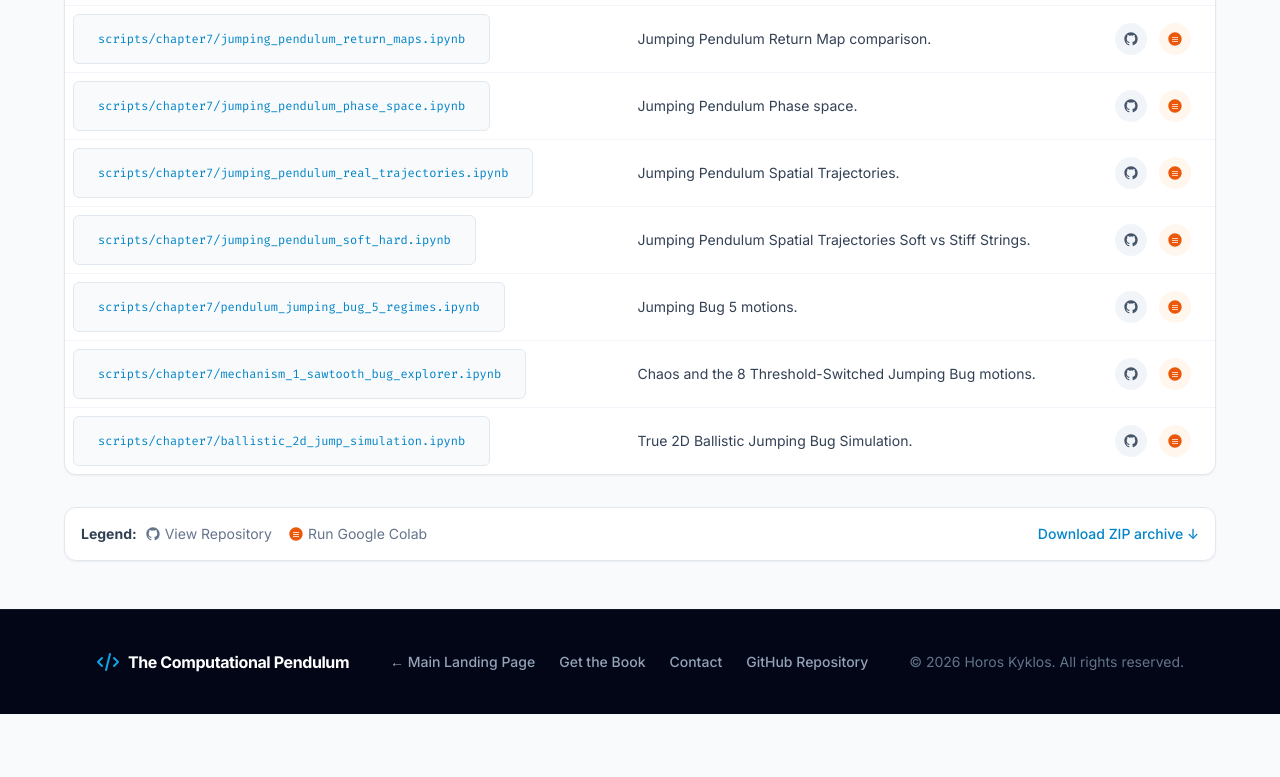
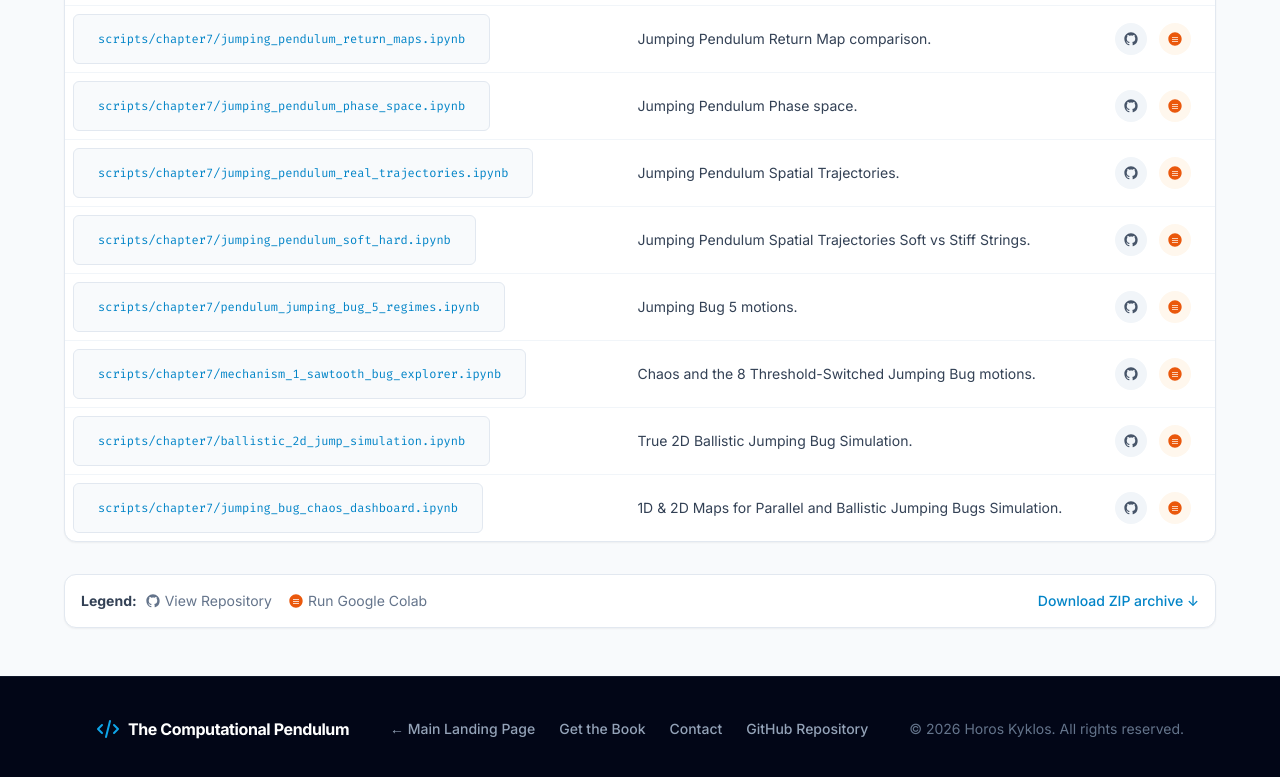
Before and after one commit to pendulumswings/pendulumswings.github.io, a plain HTML site: page scripts.html in a window 1280 px wide. Shown: the part 4253-5030 px from the top of the page. Before the commit the page ends 4967 px from the top, so only its background shows below. Drawn offline with nearby package versions, Linux system fonts and the light colour scheme.

Commit message:
Added jumping_bug_chaos_dashboard to scripts.html

```diff
--- a/scripts.html
+++ b/scripts.html
@@ -1058,6 +1058,22 @@
                                     </a>
                                 </td>
                             </tr>
+                             <tr class="hover:bg-slate-50 transition-colors">
+                                <td class="px-6 py-4 whitespace-nowrap font-mono text-xs text-brand-600 bg-slate-50 rounded-md mx-2 my-2 inline-block border border-slate-200">
+                                    scripts/chapter7/jumping_bug_chaos_dashboard.ipynb
+                                </td>
+                                <td class="px-6 py-4">
+                                    1D & 2D Maps for Parallel and Ballistic Jumping Bugs Simulation.
+                                </td>
+                                <td class="px-6 py-4 text-right whitespace-nowrap space-x-2">
+                                    <a href="https://github.com/pendulumswings/pendulumswings.github.io/blob/main/scripts/chapter7/jumping_bug_chaos_dashboard.ipynb" target="_blank" rel="noopener noreferrer" class="inline-flex items-center justify-center w-8 h-8 rounded-full bg-slate-100 text-slate-600 hover:bg-slate-200 hover:text-slate-900 transition-colors" title="View on GitHub">
+                                        <svg class="w-4 h-4" fill="currentColor" viewBox="0 0 24 24" aria-hidden="true"><path fill-rule="evenodd" d="M12 2C6.477 2 2 6.484 2 12.017c0 4.425 2.865 8.18 6.839 9.504.5.092.682-.217.682-.483 0-.237-.008-.868-.013-1.703-2.782.605-3.369-1.343-3.369-1.343-.454-1.158-1.11-1.466-1.11-1.466-.908-.62.069-.608.069-.608 1.003.07 1.531 1.032 1.531 1.032.892 1.53 2.341 1.088 2.91.832.092-.647.35-1.088.636-1.338-2.22-.253-4.555-1.113-4.555-4.951 0-1.093.39-1.988 1.029-2.688-.103-.253-.446-1.272.098-2.65 0 0 .84-.27 2.75 1.026A9.564 9.564 0 0112 6.844c.85.004 1.705.115 2.504.337 1.909-1.296 2.747-1.027 2.747-1.027.546 1.379.202 2.398.1 2.651.64.7 1.028 1.595 1.028 2.688 0 3.848-2.339 4.695-4.566 4.943.359.309.678.92.678 1.855 0 1.338-.012 2.419-.012 2.747 0 .268.18.58.688.482A10.019 10.019 0 0022 12.017C22 6.484 17.522 2 12 2z" clip-rule="evenodd"></path></svg>
+                                    </a>
+                                    <a href="https://colab.research.google.com/github/pendulumswings/pendulumswings.github.io/blob/main/scripts/chapter7/jumping_bug_chaos_dashboard.ipynb" target="_blank" rel="noopener noreferrer" class="inline-flex items-center justify-center w-8 h-8 rounded-full bg-orange-50 text-orange-600 hover:bg-orange-100 hover:text-orange-700 transition-colors" title="Run in Google Colab">
+                                        <svg class="w-4 h-4" fill="currentColor" viewBox="0 0 24 24"><path d="M12 2C6.48 2 2 6.48 2 12s4.48 10 10 10 10-4.48 10-10S17.52 2 12 2zm4.5 14H7.5v-1h9v1zm0-3H7.5v-1h9v1zm0-3H7.5v-1h9v1z"></path></svg>
+                                    </a>
+                                </td>
+                            </tr>
                         </tbody>
                     </table>
                 </div>
```
